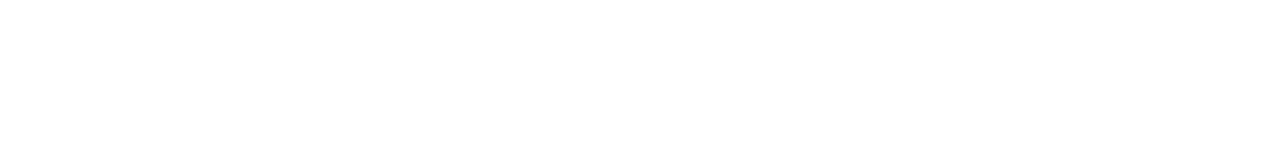
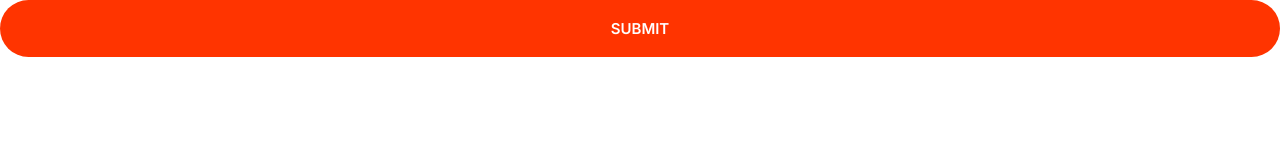
Before and after one commit to phateme-1105/web-host, a plain HTML site: page index.html in a window 1280 px wide. Drawn offline with Linux system fonts and the light colour scheme.

Commit message:
build buttons.

```diff
--- a/css/styles.css
+++ b/css/styles.css
@@ -4,6 +4,9 @@
     --color-accent:#ff3400;
     --color-headings:#1b0760;
     --color-body:#918ca4;
+}
+* , *::after , *::before{
+    box-sizing: border-box;
 }
 /* typography */
 html{
@@ -138,4 +141,52 @@ margin-right: 2rem;
     height: 64px;
     justify-content: center;
     width: 64px;
+
 }
+/* buttons */
+.btn{
+    border-radius: 4rem;
+    cursor: pointer;
+    font-size: 1.8rem;
+    font-weight: 600;
+    padding: 2rem 3rem;
+    text-align: center;
+    text-transform: uppercase;
+    white-space: nowrap;
+}
+.btn--block{
+    display: inline-block;
+    width: 100%;
+}
+.btn--color{
+    border: 0;
+    color: #fff;
+}
+.btn--primary{
+    background-color: #00d8fe;
+}
+.btn--primary:hover{
+    background-color: #85dcec;
+}
+.btn--accent{
+    background-color: var(--color-accent);
+}
+.btn--accent:hover{
+    background-color: #e47154;
+}
+
+.btn--outline {
+    background-color: #fff;
+    color: var(--color-headings);
+    transition: background-color 0.15s , color 0.15s;
+}
+.btn--outline:hover{
+    background-color: var(--color-headings);
+    color: white;
+}
+@media screen and (min-width:1024px) {
+    .btn{
+        font-size: 1.5rem;
+    }
+
+}
--- a/index.html
+++ b/index.html
@@ -13,5 +13,9 @@
     <link rel="stylesheet" href="css/normalize.css" />
     <link rel="stylesheet" href="css/styles.css" />
   </head>
-  <body></body>
+  <body>
+    <div class="form">
+      <button class="btn btn--accent btn--color btn--block">submit</button>
+    </div>
+  </body>
 </html>
```
